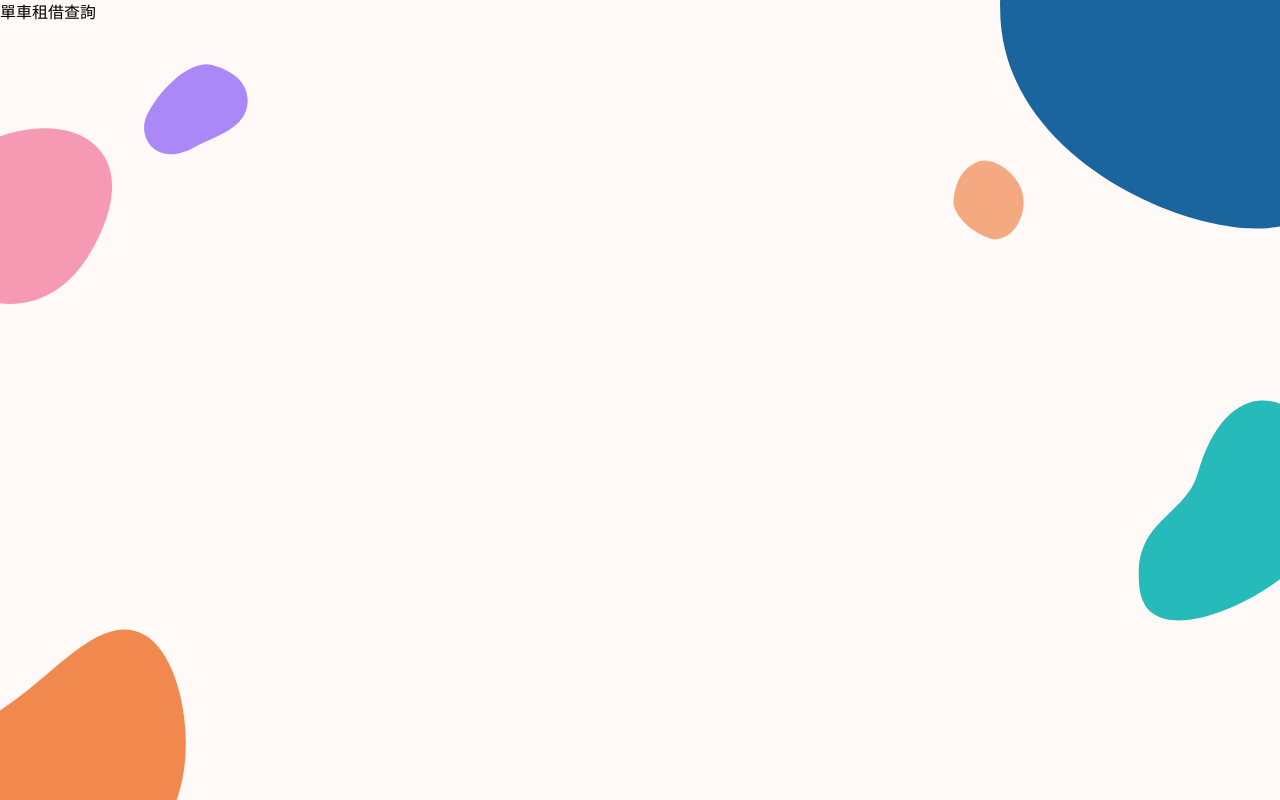
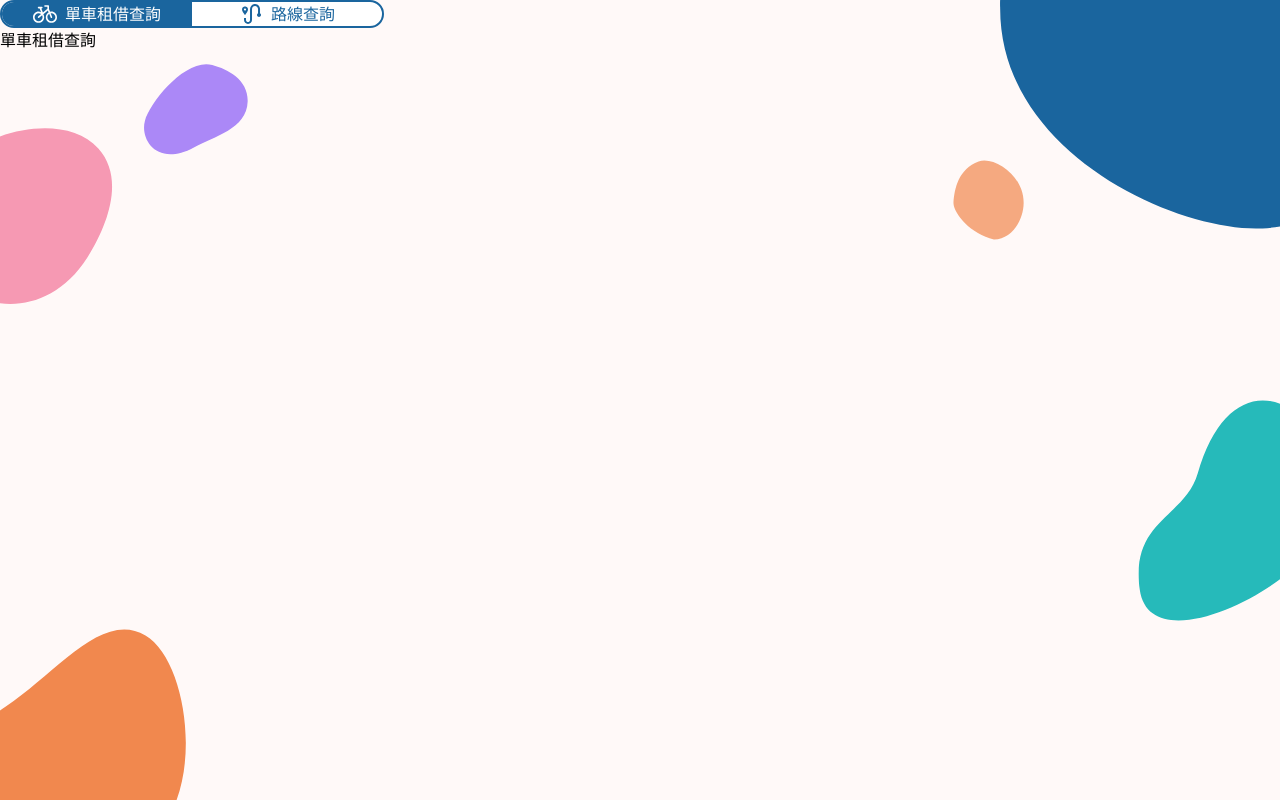
Before and after one commit to f2e-newbee/bike-website, a React (Create React App) app: page /rent-bike-query in a window 1280 px wide. Built offline with nearby package versions, Linux system fonts and the light colour scheme; what jssha would draw is missing.

Commit message:
feat: toggle元件完成

```diff
--- a/src/App.js
+++ b/src/App.js
@@ -2,7 +2,7 @@ import React from "react";
 import { BrowserRouter, Routes, Route } from "react-router-dom";
 import { Provider } from "react-redux";
 import { store } from "./store/Store";
-import Root from "./components/root";
+import Root from "./layout/root";
 import { Home, RentBikeQuery, RouteQuery, ErrorPage } from "./pages";
 
 const App = () => {
--- a/src/components/toggle/index.js
+++ b/src/components/toggle/index.js
@@ -1,7 +1,38 @@
 import React from "react";
+import { NavLink } from "react-router-dom";
+import { ReactComponent as BikeIcon } from "../../assets/img/bike.svg";
+import { ReactComponent as RouteIcon } from "../../assets/img/route.svg";
+import { Stack } from "@material-ui/core";
 
 const Toggle = () => {
-  return <div>Toggle</div>;
+  return (
+    <div className="bg-white border-2 border-primary rounded-3xl w-96 ">
+      <div className="grid grid-cols-2">
+        <NavLink
+          to="/rent-bike-query"
+          className={({ isActive }) =>
+            isActive ? "text-white bg-primary  rounded-l-3xl " : "text-primary"
+          }
+        >
+          <Stack direction="row" spacing={1} justifyContent="center">
+            <BikeIcon className="w-6 h-6" />
+            <span>單車租借查詢</span>
+          </Stack>
+        </NavLink>
+        <NavLink
+          to="/route-query"
+          className={({ isActive }) =>
+            isActive ? "text-white bg-primary  rounded-r-3xl" : "text-primary"
+          }
+        >
+          <Stack direction="row" spacing={1} justifyContent="center">
+            <RouteIcon className="w-6 h-6 " />
+            <span>路線查詢</span>
+          </Stack>
+        </NavLink>
+      </div>
+    </div>
+  );
 };
 
 export default Toggle;
--- a/src/pages/home/index.js
+++ b/src/pages/home/index.js
@@ -16,12 +16,12 @@ export const Home = () => {
           所有你需要的單車資訊
         </h6>
         <Stack direction="row" spacing={6} justifyContent="center">
+          <Block label="路線查詢" icon={<RouteIcon />} link="/route-query" />
           <Block
-            label="路線查詢"
-            icon={<RouteIcon />}
+            label="單車租借查詢"
+            icon={<BikeIcon />}
             link="/rent-bike-query"
           />
-          <Block label="單車租借查詢" icon={<BikeIcon />} link="/route-query" />
         </Stack>
       </div>
     </div>
--- a/src/pages/rent-bike-query/index.js
+++ b/src/pages/rent-bike-query/index.js
@@ -1,5 +1,11 @@
 import React from "react";
+import Toggle from "../../components/toggle";
 
 export const RentBikeQuery = () => {
-  return <div>單車租借查詢</div>;
+  return (
+    <div>
+      <Toggle />
+      單車租借查詢
+    </div>
+  );
 };
--- a/src/pages/route-query/index.js
+++ b/src/pages/route-query/index.js
@@ -1,6 +1,6 @@
 import React, { useEffect, useState } from "react";
 import { fetchApi } from "../../service/Service";
-
+import Toggle from "../../components/toggle";
 export const RouteQuery = () => {
   const [data, setData] = useState([]);
 
@@ -16,6 +16,7 @@ export const RouteQuery = () => {
 
   return (
     <div>
+      <Toggle />
       路線查詢
       {data &&
         data.map((item) => {
```
Also changed, not shown: src/assets/img/bike.svg, src/layout/root/index.js (renamed from src/components/root/index.js).
